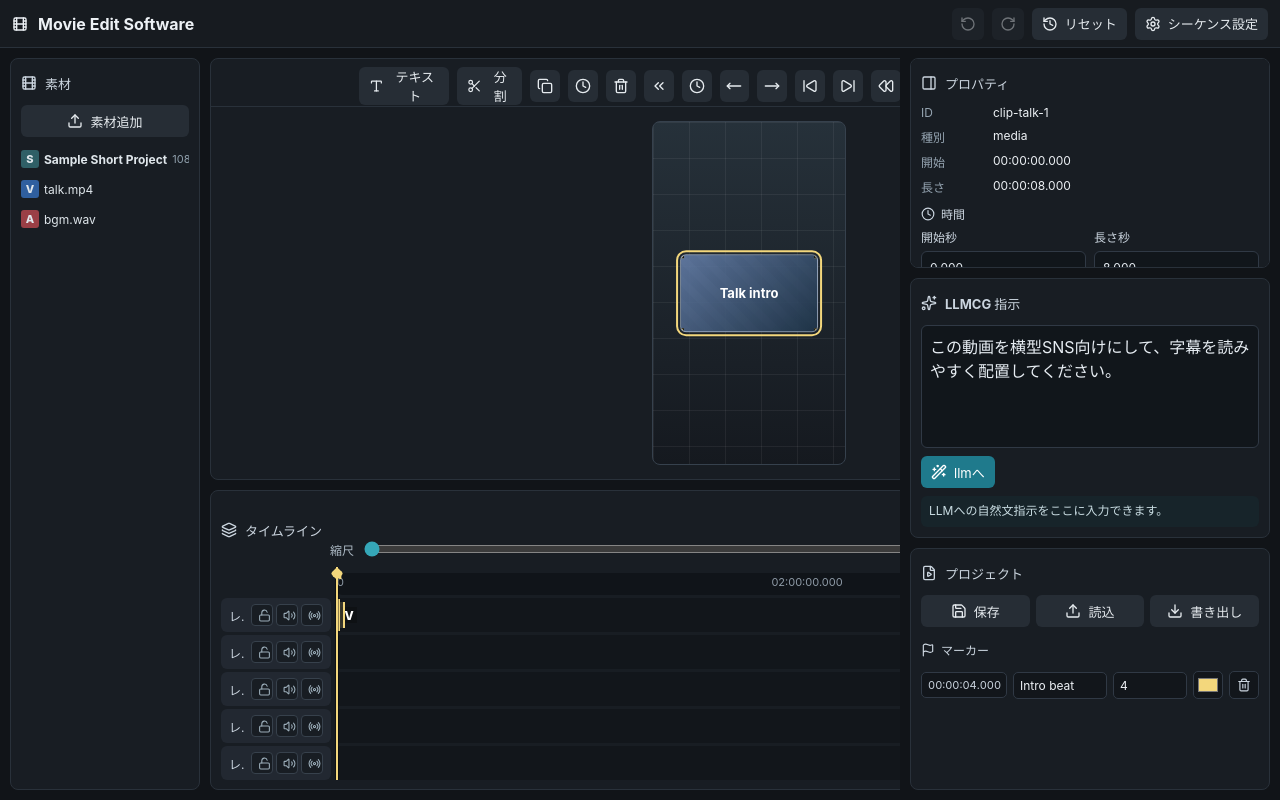
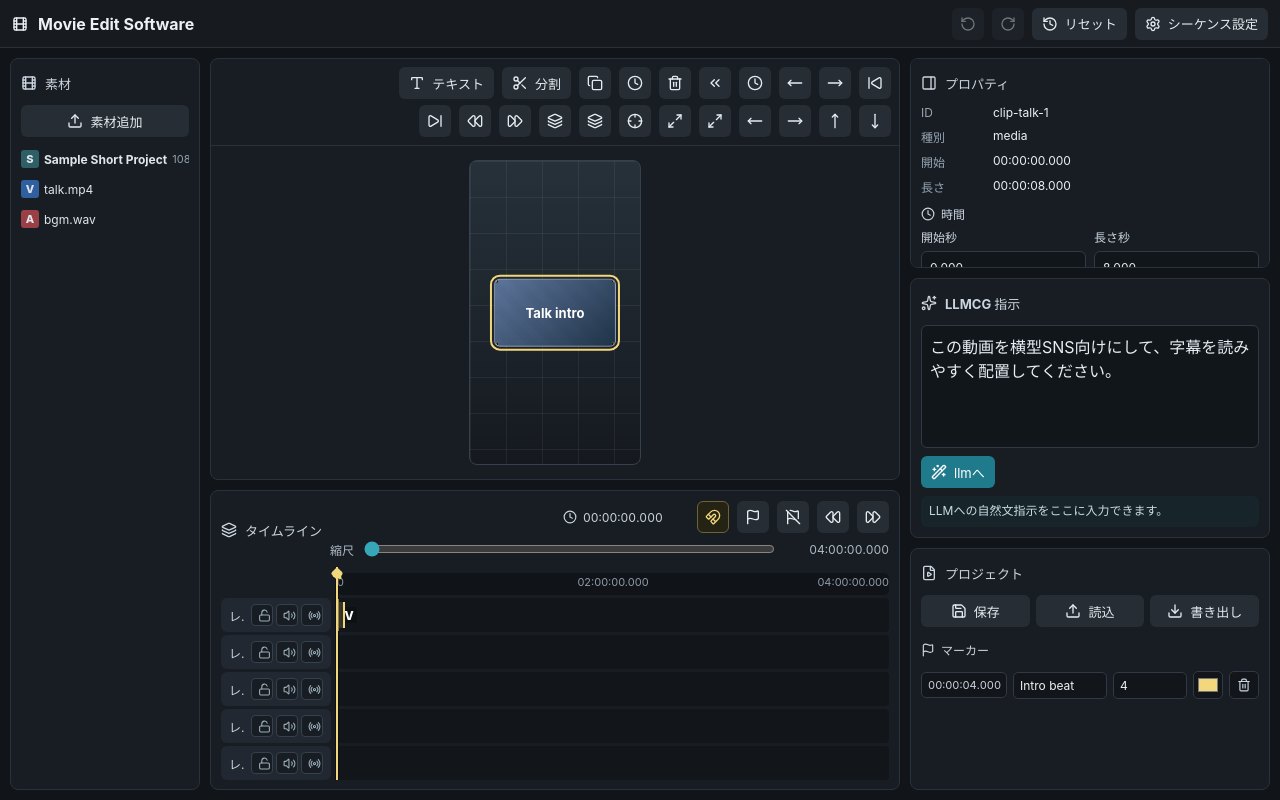
Before and after one commit to hashimoto24680/movie-edit-software, a React (Vite) app: page / in a window 1280 px wide. Built offline with nearby package versions, Linux system fonts and the light colour scheme.

Commit message:
Contain center panels in workspace

```diff
--- a/src/styles.css
+++ b/src/styles.css
@@ -77,10 +77,11 @@ button {
   height: calc(100vh - 48px);
   min-height: 0;
   display: grid;
-  grid-template-columns: 190px minmax(480px, 1fr) 360px;
+  grid-template-columns: minmax(170px, 190px) minmax(0, 1fr) minmax(320px, 360px);
   gap: 10px;
   padding: 10px;
   overflow: hidden;
+  isolation: isolate;
 }
 
 .asset-bin,
@@ -120,12 +121,14 @@ button {
   z-index: 1;
   grid-template-rows: minmax(280px, 1fr) 300px;
   overflow: hidden;
+  isolation: isolate;
 }
 
 .right-stack {
   position: relative;
   z-index: 20;
   grid-template-rows: 210px 260px minmax(0, 1fr);
+  isolation: isolate;
 }
 
 .panel-title {
@@ -275,16 +278,33 @@ button:disabled {
 
 .preview-panel {
   display: grid;
-  grid-template-rows: 48px 1fr;
+  grid-template-rows: auto minmax(0, 1fr);
+  min-width: 0;
+  overflow: hidden;
 }
 
 .preview-toolbar {
-  display: grid;
-  grid-template-columns: minmax(130px, 1fr) auto;
+  display: flex;
+  flex-wrap: wrap;
   align-items: center;
+  justify-content: flex-end;
   gap: 10px;
   padding: 8px;
   border-bottom: 1px solid #29313a;
+}
+
+.preview-toolbar > span {
+  flex: 1 1 120px;
+  min-width: 0;
+}
+
+.preview-toolbar .button-row {
+  flex: 1 1 520px;
+  flex-wrap: wrap;
+  justify-content: flex-end;
+  min-width: 0;
+  max-width: 100%;
+  row-gap: 6px;
 }
 
 .canvas-controls {
@@ -1322,6 +1342,6 @@ pre {
   }
 
   .workspace {
-    grid-template-columns: 190px minmax(500px, 1fr) 320px;
+    grid-template-columns: 170px minmax(0, 1fr) 320px;
   }
 }
```
